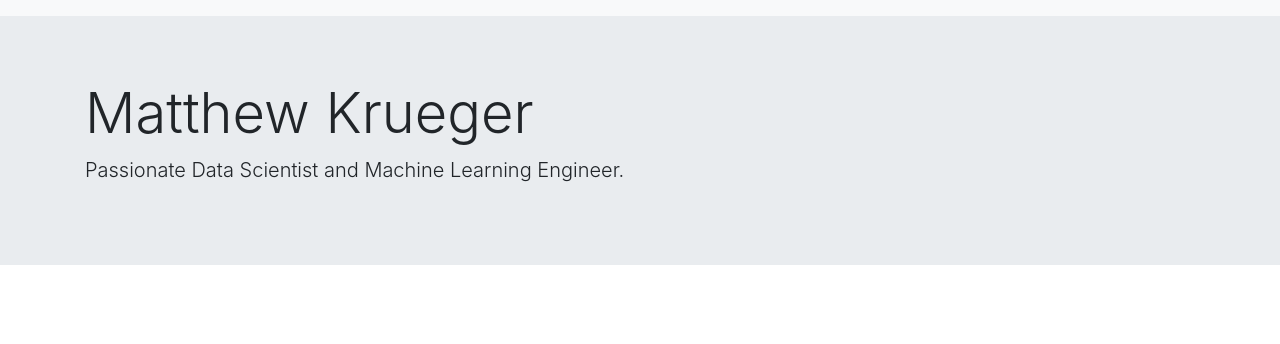
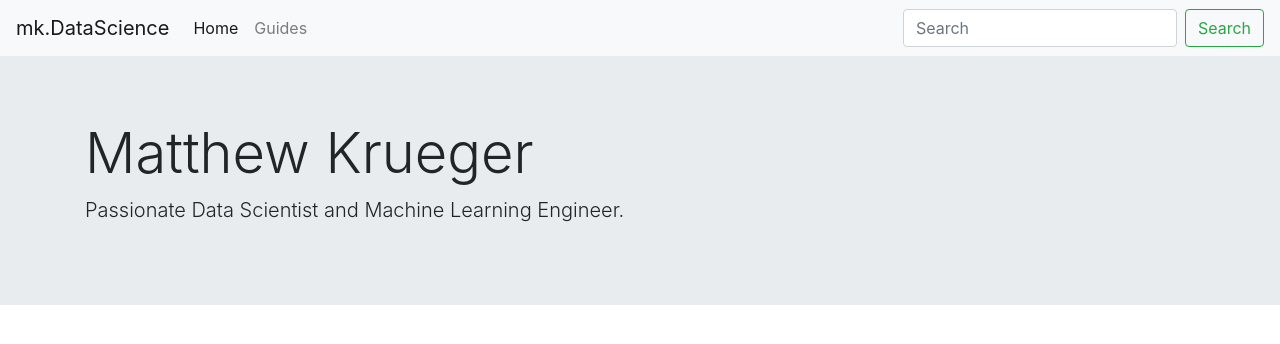
Before and after one commit to MLKrueger1987/mlkrueger1987.github.io, a Jekyll site: the page built from index.html, in a window 1280 px wide. Shown: the top 344 px of the page. Built offline with Jekyll 4.4.1, drawn with Linux system fonts in a browser that asks for light colours; nearby versions of some CDN libraries.

Commit message:
added navbar links to the default layout

```diff
--- a/_layouts/default.html
+++ b/_layouts/default.html
@@ -12,6 +12,24 @@
   </head>
   <body>
       <nav class="navbar navbar-expand-lg navbar-light bg-light">
+        <a class="navbar-brand" href="#">mk.DataScience</a>
+        <button class="navbar-toggler" type="button" data-toggle="collapse" data-target="#navbarSupportedContent" aria-controls="navbarSupportedContent" aria-expanded="false" aria-label="Toggle navigation">
+            <span class="navbar-toggler-icon"></span>
+        </button>
+        <div class="collapse navbar-collapse" id="navbarSupportedContent">
+            <ul class="navbar-nav mr-auto">
+              <li class="nav-item active">
+                <a class="nav-link" href="#">Home <span class="sr-only">(current)</span></a>
+              </li>
+              <li class="nav-item">
+                <a class="nav-link" href="/guides">Guides</a>
+              </li>
+            </ul>
+            <form class="form-inline my-2 my-lg-0">
+              <input class="form-control mr-sm-2" type="search" placeholder="Search" aria-label="Search">
+              <button class="btn btn-outline-success my-2 my-sm-0" type="submit">Search</button>
+            </form>
+          </div>
       </nav>
         {{content}}
       <footer>
```
